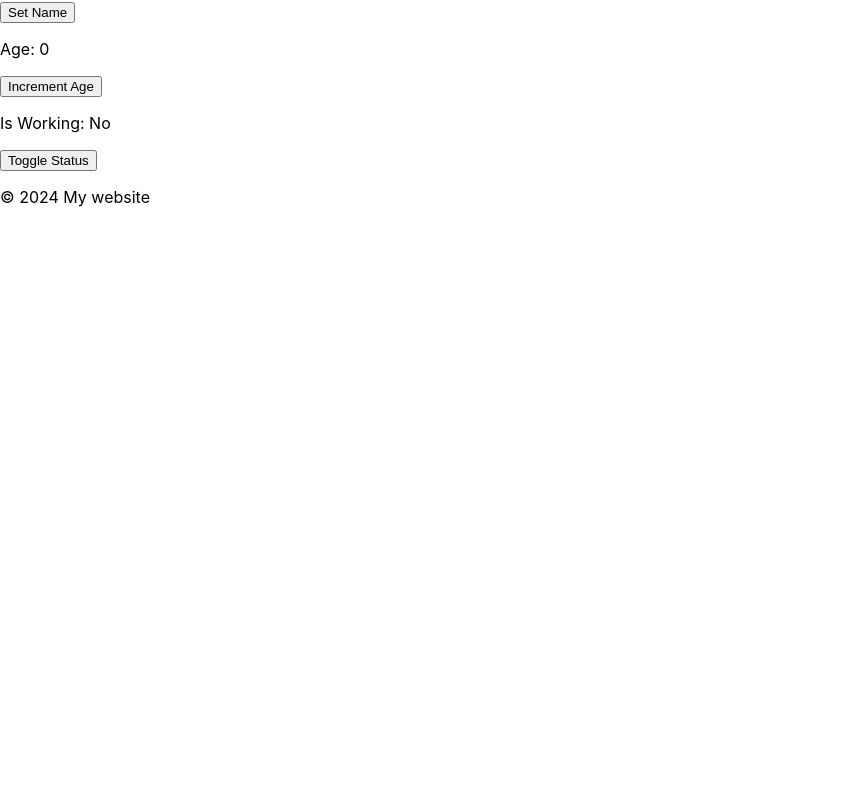
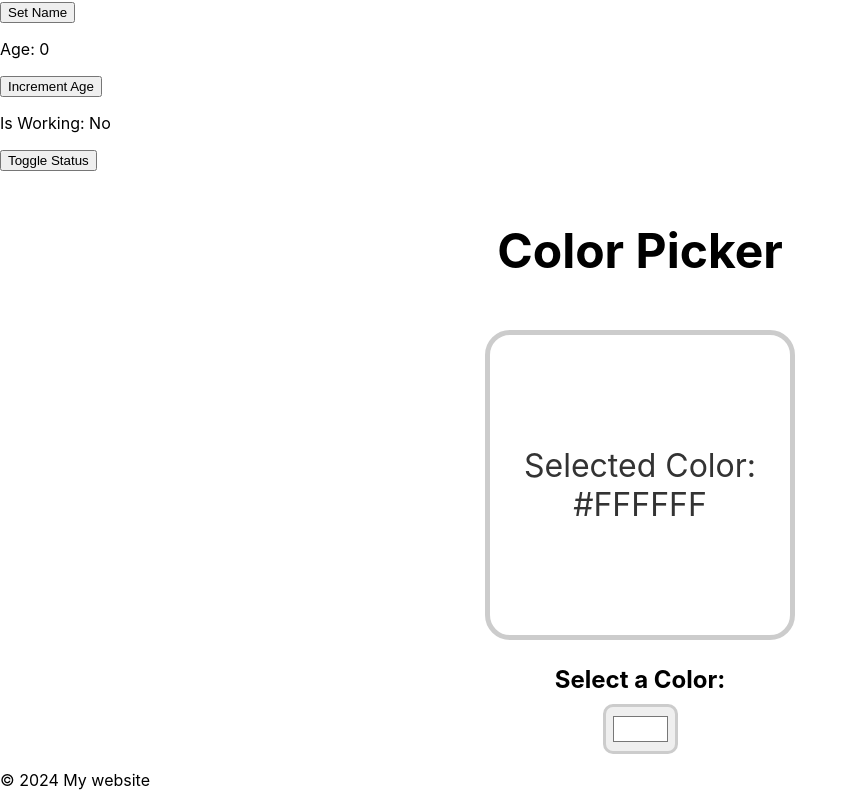
Before and after one commit to radulianoo/react-learning, a React (Create React App) app: page / in a window 1280 px wide. Shown: the part 3234-4040 px from the top of the page, without its empty margins (0-858 px from the left). Before the commit the page ends 3457 px from the top, so only its background shows below. Built offline with nearby package versions, Linux system fonts and the light colour scheme.

Commit message:
Added a color picker component.

```diff
--- a/src/App.js
+++ b/src/App.js
@@ -11,6 +11,7 @@
 import MyComponent from "./MyComponent";
 import Counter from "./Counter";
 import MyOtherComponent from "./MyOtherComponent";
+import ColorPicker from "./ColorPicker";
 
 function App() {
   const fruits = [
@@ -37,7 +38,6 @@
       <UserGreeting isLoggedIn={false} userName="Octav" />
       <MyOtherComponent />
       <Counter />
-
       <List items={fruits} category="Fruits" />
       <List items={vegetables} category="Vegetables" />
       {shoppingEmptyList.length > 0 ? (
@@ -60,6 +60,7 @@
       <Student name="Mickey" age={10} isStudent={false} />
       <Student />
       <MyComponent />
+      <ColorPicker />
       <Footer />
     </>
   );
--- /dev/null
+++ b/src/ColorPicker.jsx
@@ -0,0 +1,22 @@
+import React, { useState } from "react";
+
+function ColorPicker() {
+  const [color, setColor] = useState("#FFFFFF");
+
+  function handleColorChange(event) {
+    setColor(event.target.value);
+  }
+
+  return (
+    <div className="color-picker-container">
+      <h1>Color Picker</h1>
+      <div className="color-display" style={{ backgroundColor: color }}>
+        <p>Selected Color: {color}</p>
+      </div>
+      <label>Select a Color:</label>
+      <input type="color" value={color} onChange={handleColorChange} />
+    </div>
+  );
+}
+
+export default ColorPicker;
--- a/src/index.css
+++ b/src/index.css
@@ -130,3 +130,46 @@
 .counter-button:hover {
   background-color: hsl(197, 100%, 38%);
 }
+
+.color-picker-container {
+  display: flex;
+  flex-direction: column;
+  align-items: center;
+}
+
+.color-picker-container h1 {
+  margin: 50px;
+  font-size: 3rem;
+}
+
+.color-display {
+  width: 300px;
+  height: 300px;
+  display: flex;
+  justify-content: center;
+  align-items: center;
+  border: 5px solid hsl(0, 0%, 80%);
+  border-radius: 25px;
+  margin-bottom: 25px;
+  transition: 0.25s ease;
+}
+
+.color-display p {
+  color: hsl(0, 0%, 20%);
+  font-size: 2rem;
+  text-align: center;
+}
+
+.color-picker-container label {
+  font-size: 1.5rem;
+  font-weight: bold;
+  margin-bottom: 10px;
+}
+
+.color-picker-container input[type="color"] {
+  width: 75px;
+  height: 50px;
+  padding: 5px;
+  border-radius: 10px;
+  border: 3px solid hsl(0, 0%, 80%);
+}
```
